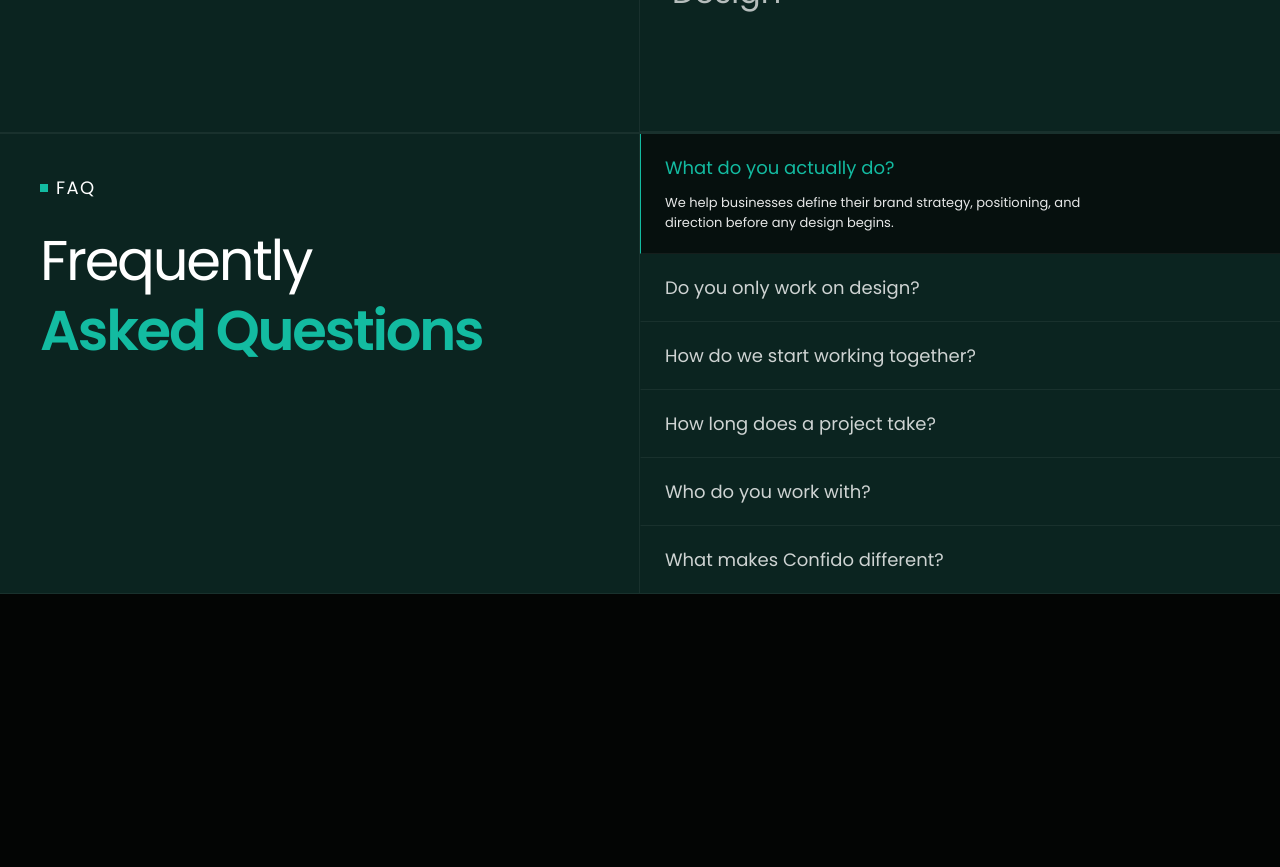
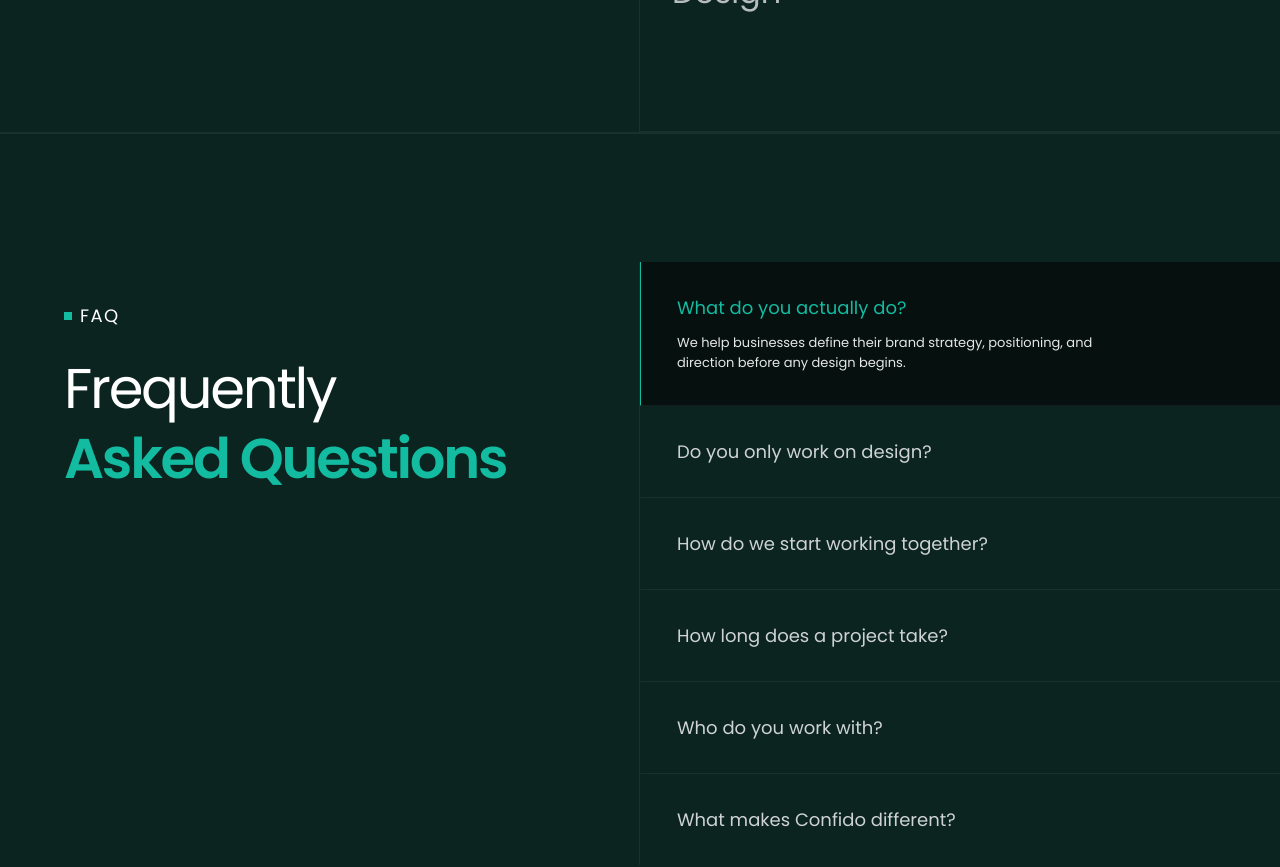
Before and after one commit to AdamAliAli/confido-platform, a Next.js app in the folder apps/web/: page / in a window 1280 px wide. Shown: the part 7680-8547 px from the top of the page. Before the commit the page ends 8274 px from the top, so only its background shows below. Built offline with nearby package versions, Linux system fonts and the light colour scheme; no server answers.

Commit message:
style(faq): match reference spacing

```diff
--- a/apps/web/components/sections/faq-section.tsx
+++ b/apps/web/components/sections/faq-section.tsx
@@ -20,8 +20,8 @@ export function FAQSection() {
       aria-labelledby={`${sectionId}-heading`}
       className={`${poppins.className} overflow-hidden border-y border-white/[0.06] bg-[#0b2420] text-white`}
     >
-      <div className="grid md:grid-cols-2">
-        <div className="min-w-0 p-6 md:border-r md:border-white/[0.06] md:p-10">
+      <div className="grid py-12 md:grid-cols-2 md:py-32">
+        <div className="min-w-0 px-6 py-8 md:border-r md:border-white/[0.06] md:px-16 md:py-10">
           <div className="flex items-center gap-2 text-base font-medium tracking-[0.08em] md:text-lg">
             <span className="h-2 w-2 bg-mint" aria-hidden="true" />
             FAQ
@@ -45,7 +45,7 @@ export function FAQSection() {
                 type="button"
                 aria-expanded={active}
                 onClick={() => setActiveIndex((current) => (current === index ? null : index))}
-                className={`block w-full border-b border-l border-b-white/[0.06] px-6 py-5 text-left outline-none last:border-b-0 focus-visible:ring-2 focus-visible:ring-inset focus-visible:ring-mint ${
+                className={`block w-full border-b border-l border-b-white/[0.06] px-6 py-7 text-left outline-none last:border-b-0 focus-visible:ring-2 focus-visible:ring-inset focus-visible:ring-mint md:px-9 md:py-8 ${
                   active ? 'border-l-mint bg-[#06100e]' : 'border-l-transparent hover:bg-white/[0.02]'
                 }`}
               >
```
